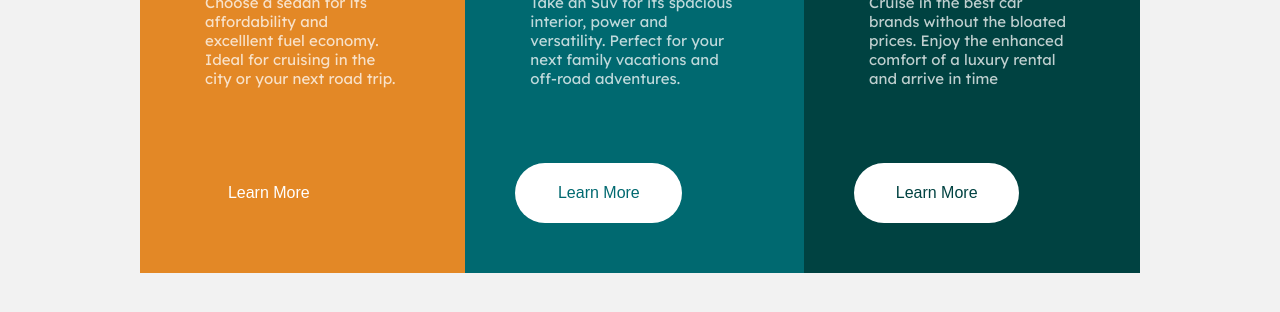
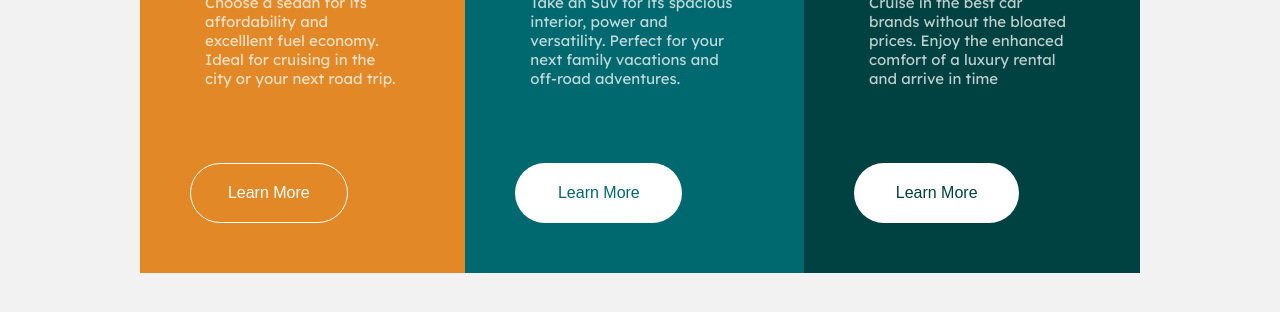
Before and after one commit to JohnChizzy/Zuri-Css-Flex-Grid, a plain HTML site: page index.html in a window 1280 px wide. In both pictures the pointer is over the button 268 px from the left and 473 px from the top of the page. Shown: the part 280-592 px from the top of the page. Drawn offline with Linux system fonts and the light colour scheme.

Commit message:
btn hover

```diff
--- a/styles.css
+++ b/styles.css
@@ -77,7 +77,7 @@ h1{
     .item1 .btn:hover{
         background-color: transparent;
         color: white;
-        border-color: white;
+        border: 1px solid white;
     }
 
 
```
